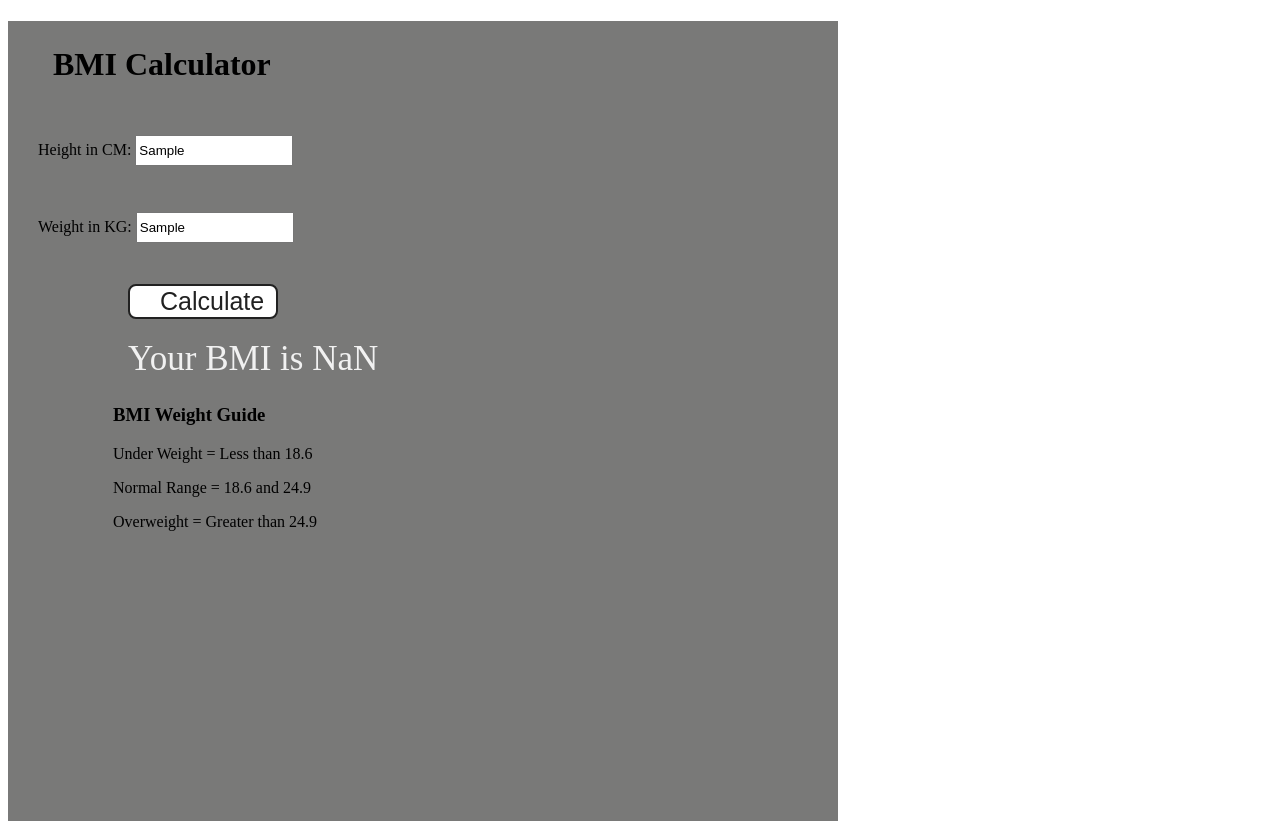
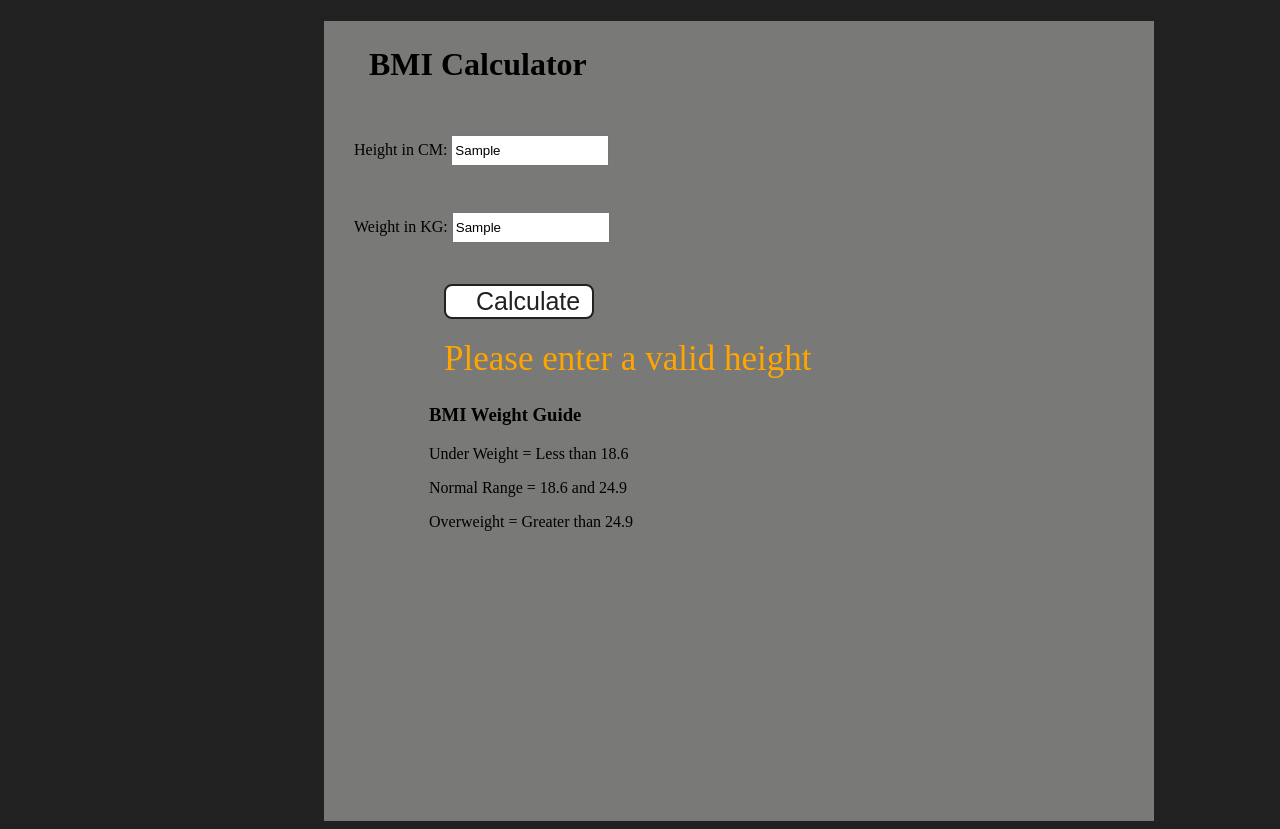
Before and after one commit to nidhishshukla1/BMI-caclulator, a plain HTML site: page index.html in a window 1280 px wide. Both pictures are taken after typing "Sample", "Sample" into the empty fields and a click on the button "Calculate". Drawn offline with Linux system fonts and the light colour scheme.

Commit message:
Version 2: Fixed Exception Handling, Bit of CSS

```diff
--- a/main.js
+++ b/main.js
@@ -2,11 +2,20 @@ const form = document.querySelector('form');
 
 form.addEventListener('submit', function(e){
     e.preventDefault();
-    const height = document.getElementById('height').value/100.0;
-    const weight = document.getElementById('weight').value;
-    const bmi = weight/(height*height);
-    // console.log(bmi)
-    const textNode = document.createTextNode(`Your BMI is ${bmi}`);
-    // console.log(textNode)
-    document.getElementById('results').appendChild(textNode)
+    const height = parseFloat(document.getElementById('height').value)/100.0;
+    const weight = parseFloat(document.getElementById('weight').value);
+    const results = document.getElementById('results');
+    if(height == '' || height <0 || isNaN(height)){
+        results.innerHTML = "Please enter a valid height";
+        results.style.color = 'orange';
+    }
+    else if(weight == '' || weight <0 || isNaN(weight)){
+        results.innerHTML = "Please enter a valid weight";
+        results.style.color = 'orange';
+    }
+    else{
+        const bmi = (weight/(height*height)).toFixed(2);
+        results.innerHTML = `Your BMI is ${bmi}`;
+        results.style.color = 'green';
+    }
 })
--- a/style.css
+++ b/style.css
@@ -1,7 +1,8 @@
 .container {
     width: 100vh;
     height: 100vh;
-
+    margin-left: 25%;
+    margin-right: 25%;
     background-color: #797978;
     padding-left: 30px;
   }
@@ -44,3 +45,6 @@
     padding-top: 25px;
 
   }
+  body{
+    background-color: #212121;
+  }
```
